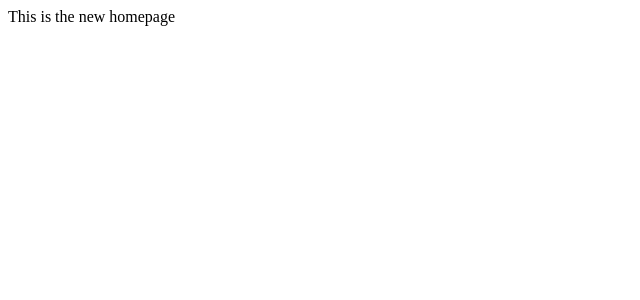
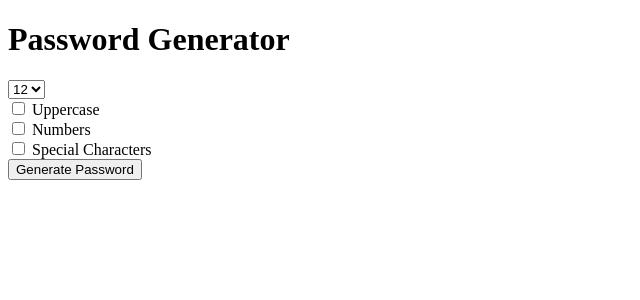
Before and after one commit to balvinder1002/password_generator_project, a Django app: page / in a window 1280 px wide. Shown: the top 300 px of the page, without its empty margins (0-640 px from the left). Run offline with Django 3.2, Linux system fonts and the light colour scheme.

Commit message:
Password_Generator functionality done

```diff
--- a/generator/views.py
+++ b/generator/views.py
@@ -1,11 +1,25 @@
 from django.shortcuts import render
 from django.http import HttpResponse
+import random
+import string
 
 
 # Create your views here.
+
 def home(request):
     return render(request, 'generator/home.html')
 
 
-def eggs(request):
-    return HttpResponse('<h1>Eggs are so tasty</h1>')
+def password(request):
+    characters = list(string.ascii_lowercase)
+    if request.GET.get('uppercase'):
+        characters.extend(list(string.ascii_uppercase))
+    if request.GET.get('special'):
+        characters.extend(list('@_!#$%^&*()'))
+    if request.GET.get('numbers'):
+        characters.extend(list('0123456789'))
+    length = int(request.GET.get('length', 12))
+    the_password = ''
+    for x in range(length):
+        the_password += random.choice(characters)
+    return render(request, 'generator/password.html', {'password': the_password})
--- a/password_generator_project/urls.py
+++ b/password_generator_project/urls.py
@@ -18,5 +18,5 @@ from django.urls import path
 
 urlpatterns = [
     path('', views.home),
-    path('eggs', views.eggs)
+    path('generatedpassword/', views.password, name='password')
 ]
--- a/templates/generator/home.html
+++ b/templates/generator/home.html
@@ -2,9 +2,29 @@
 <html lang="en">
 <head>
     <meta charset="UTF-8">
-    <title>Title</title>
+    <title>Password Generator</title>
 </head>
 <body>
-This is the new homepage
+    <h1>Password Generator</h1>
+    <form action="{% url 'password' %}">
+        <select name="length">
+            <option value="6">6</option>
+            <option value="7">7</option>
+            <option value="8">8</option>
+            <option value="9">9</option>
+            <option value="10">10</option>
+            <option value="11">11</option>
+            <option value="12" selected="selected">12</option>
+            <option value="13">13</option>
+            <option value="14">14</option>
+            <option value="15">15</option>
+            <option value="16">16</option>
+        </select>
+        <br><input type="checkbox" name="uppercase"> Uppercase
+        <br><input type="checkbox" name="numbers"> Numbers
+        <br><input type="checkbox" name="special"> Special Characters
+        <br>
+        <input type="submit" value="Generate Password">
+    </form>
 </body>
 </html>
```
Also changed, not shown: templates/generator/password.html (added, +11 -0 lines).
